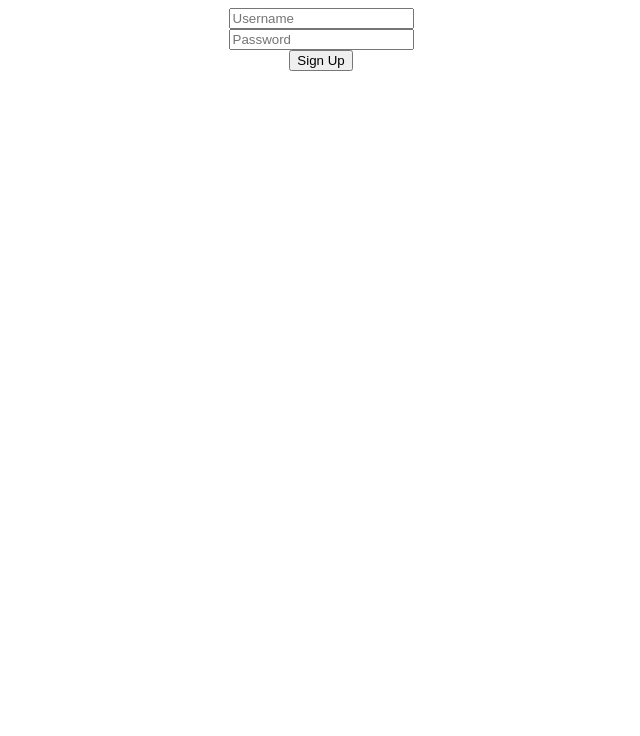
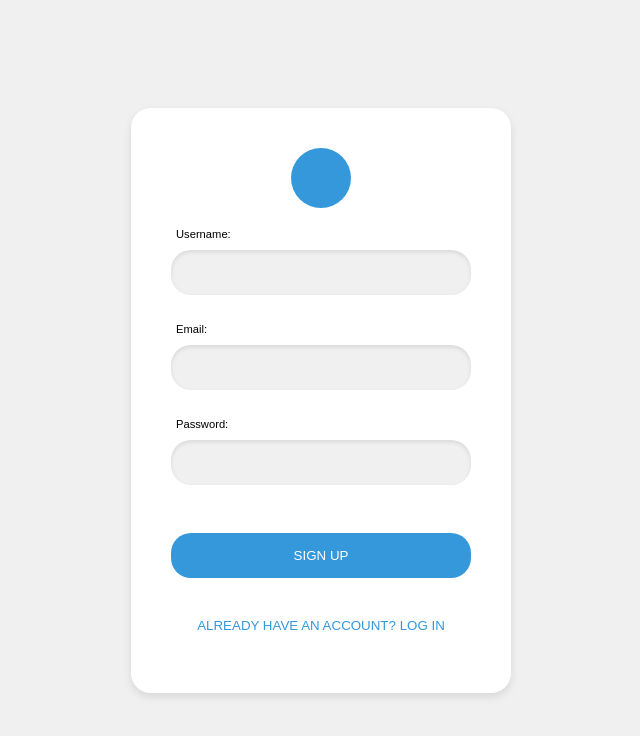
Before and after one commit to ballatae/Vehichle-Sharing-Service-Trader, a React (Create React App) app in the folder vehicle-sharing-st-react/: page / in a window 1280 px wide. Shown: the top 736 px of the page, without its empty margins (319-959 px from the left). Built offline with nearby package versions, Linux system fonts and the light colour scheme.

Commit message:
signpu from and add email

```diff
--- /dev/null
+++ b/vehicle-sharing-st-react/src/Pages/SignUp.css
@@ -0,0 +1,91 @@
+@import url('https://fonts.googleapis.com/css2?family=Open+Sans:wght@400;600&display=swap');
+
+body {
+    font-family: 'Open+Sans', sans-serif;
+    background-color: #f0f0f0;
+    display: flex;
+    justify-content: center;
+    align-items: center;
+    height: 100vh;
+    margin: 0;
+}
+
+.signup-div {
+    background-color: #fff;
+    border-radius: 20px;
+    box-shadow: 0 4px 8px rgba(0, 0, 0, 0.1);
+    padding: 40px;
+    width: 300px;
+    /* Adjust width as needed */
+}
+
+.avatar {
+    background-color: #3498db;
+    border-radius: 50%;
+    height: 60px;
+    /* Avatar size */
+    width: 60px;
+    margin: 0 auto 20px;
+    /* Center the avatar and add margin below */
+}
+
+input[type='text'],
+input[type='email'],
+input[type='password'] {
+    border: none;
+    border-radius: 20px;
+    display: block;
+    margin: 10px 0;
+    padding: 15px;
+    width: 100%;
+    /* Full width */
+    box-sizing: border-box;
+    /* Include padding in width */
+    background-color: #f0f0f0;
+    outline: none;
+    /* Removes the outline */
+    box-shadow: inset 0 2px 4px rgba(0, 0, 0, 0.1);
+    /* Inner shadow effect */
+    text-align: left;
+}
+
+button {
+    background-color: #3498db;
+    border: none;
+    border-radius: 20px;
+    color: white;
+    padding: 15px;
+    text-transform: uppercase;
+    width: 100%;
+    margin: 20px 0;
+    cursor: pointer;
+    outline: none;
+    transition: .5s;
+}
+
+button:hover {
+    background-color: #2980b9;
+}
+
+.link-button {
+    background: none;
+    border: none;
+    color: #3498db;
+    padding: 0;
+    cursor: pointer;
+}
+
+.link-button:hover {
+    text-decoration: underline;
+    background-color: none;
+}
+
+label {
+    display: block;
+    margin-bottom: 5px;
+    font-size: 70%;
+    text-align: left;
+    /* Align text to the left */
+    padding-left: 5px;
+    /* Adjust padding to match the input fields */
+}
--- a/vehicle-sharing-st-react/src/Pages/SignUp.js
+++ b/vehicle-sharing-st-react/src/Pages/SignUp.js
@@ -1,8 +1,12 @@
+import "./SignUp.css";
 import React, { useState } from "react";
+import LogIn from "./LogIn";
 
 function Signup() {
+  const [isLoggingIn, setIsLoggingIn] = useState(false);
   const [userData, setUserData] = useState({
     username: "",
+    email: "",
   });
   const [password, setPassword] = useState("");
   const [userAddress, setUserAddress] = useState(""); // This will store the address from the server
@@ -16,6 +20,7 @@ function Signup() {
         },
         body: JSON.stringify({
           username: userData.username,
+          email: userData.email,
           password: password,
           // address field is not needed, as the Ethereum address and key are generated server-side
         }),
@@ -43,23 +48,49 @@ function Signup() {
     }
   };
 
+  if (isLoggingIn) {
+    return <LogIn />;
+  }
+
   return (
-    <div>
+    <div className="signup-div">
+      <div className="avatar"></div>
+      <label for="username">Username:</label>
       <input
+        id="username"
+        className="username"
         type="text"
-        placeholder="Username"
+        // placeholder="Username"
         value={userData.username}
         onChange={(e) => setUserData({ ...userData, username: e.target.value })}
       />
       <br />
+      <label htmlFor="email">Email:</label>
       <input
+        id="email"
+        className="email"
+        type="email"
+        value={userData.email}
+        onChange={(e) => setUserData({ ...userData, email: e.target.value })}
+      />
+      <br />
+      <label for="password">Password:</label>
+      <input
+        id="password"
+        className="password"
         type="password"
-        placeholder="Password"
+        // placeholder="Password"
         value={password}
         onChange={(e) => setPassword(e.target.value)}
       />
       <br />
-      <button onClick={handleSignup}>Sign Up</button>
+      <button className="signup" onClick={handleSignup}>
+        Sign Up
+      </button>
+
+      <button className="link-button" onClick={() => setIsLoggingIn(true)}>
+        Already have an account? Log In
+      </button>
     </div>
   );
 }
```
Also changed, not shown: 1 other file (tests, documents, lock files or other folders).
